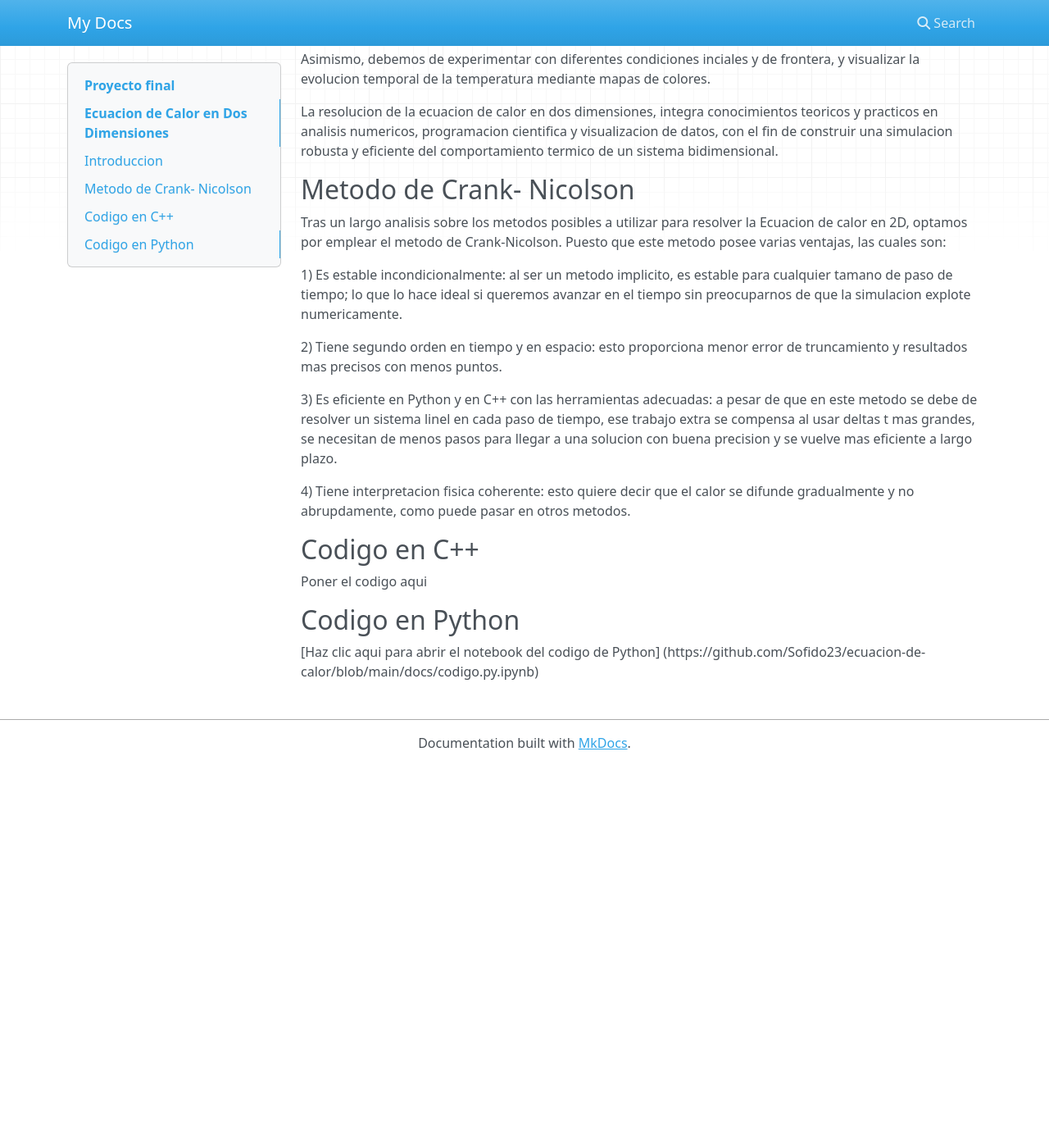
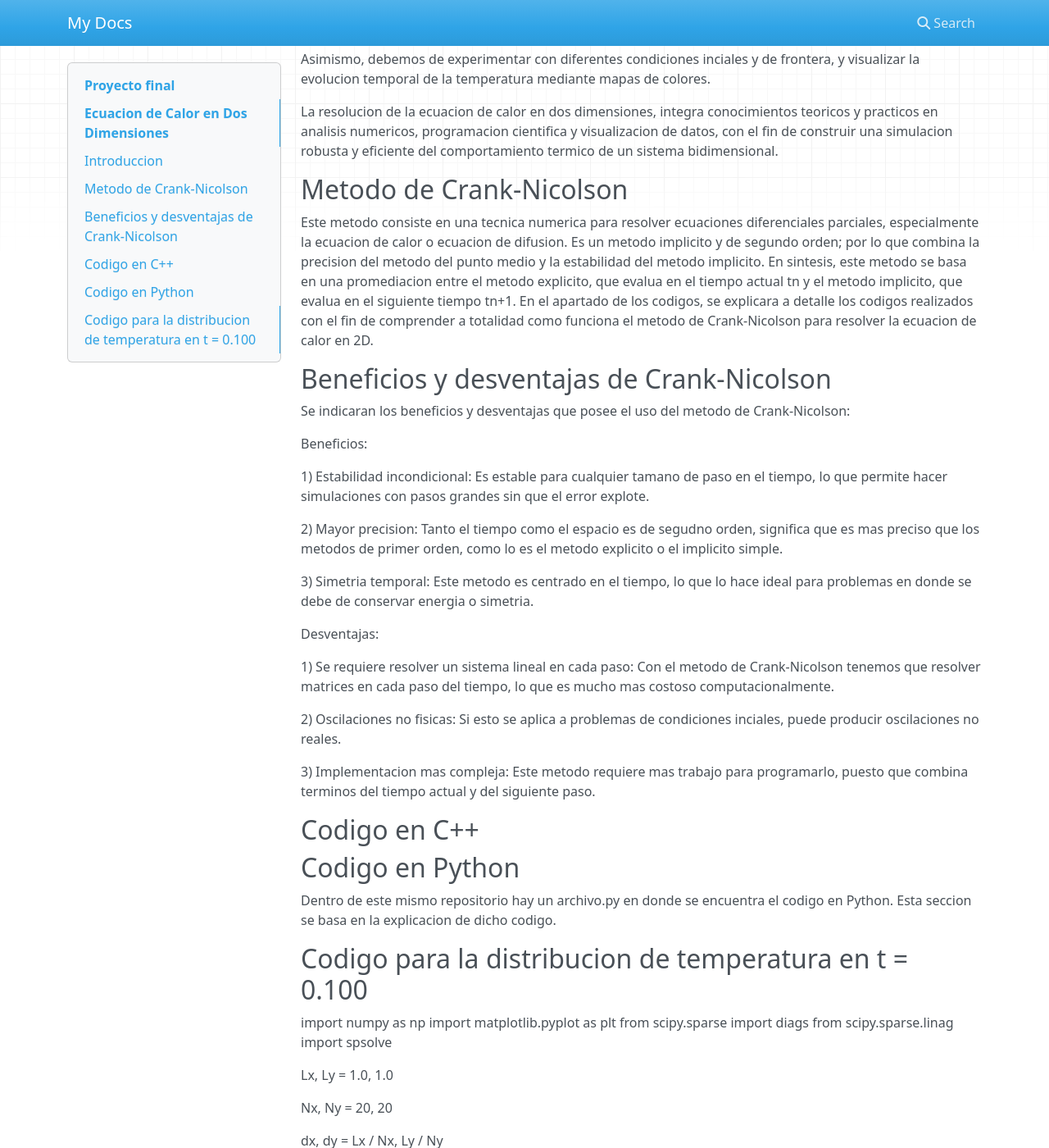
Before and after one commit to Sofido23/ecuacion-de-calor, an MkDocs documentation site: the page built from docs/index.md, in a window 1280 px wide and 1400 px high, scrolled down 827 px. Shown: the whole window at 82% size. Built offline with MkDocs 1.6.1, drawn with Linux system fonts in a browser that asks for light colours; nearby versions of some CDN libraries; before the commit the page ends 1761 px from its top, so only the background shows below that; some of the changed text lies outside the part shown.

Commit message:
Actualizacion de contenido

```diff
--- a/docs/index.md
+++ b/docs/index.md
@@ -15,7 +15,7 @@ Ricardo Jose Suarez Sancho (C17810)
 Karolay..
 
 
-** Julio 2025**
+**Julio 2025**
 
 
 ## Introduccion
@@ -37,25 +37,87 @@ Asimismo, debemos de experimentar con diferentes condiciones inciales y de front
 La resolucion de la ecuacion de calor en dos dimensiones, integra conocimientos teoricos y practicos en analisis numericos, programacion cientifica y visualizacion de datos, con el fin de construir una simulacion robusta y eficiente del comportamiento termico de un sistema bidimensional.
 
 
-## Metodo de Crank- Nicolson
+## Metodo de Crank-Nicolson
 
-Tras un largo analisis sobre los metodos posibles a utilizar para resolver la Ecuacion de calor en 2D, optamos por emplear el metodo de Crank-Nicolson.
-Puesto que este metodo posee varias ventajas, las cuales son:
+Este metodo consiste en una tecnica numerica para resolver ecuaciones diferenciales parciales, especialmente la ecuacion de calor o ecuacion de difusion. Es un metodo implicito y de segundo orden; por lo que combina la precision del metodo del punto medio y la estabilidad del metodo implicito.
+En sintesis, este metodo se basa en una promediacion entre el metodo explicito, que evalua  en el tiempo actual tn y el metodo implicito, que evalua en el siguiente tiempo tn+1.
+En el apartado de los codigos, se explicara a detalle los codigos realizados con el fin de comprender a totalidad como funciona el metodo de Crank-Nicolson para resolver la ecuacion de calor en 2D.
 
-1) Es estable incondicionalmente: al ser un metodo implicito, es estable para cualquier tamano de paso de tiempo; lo que lo hace ideal si queremos avanzar en el tiempo sin preocuparnos de que la simulacion explote numericamente.
 
-2) Tiene segundo orden en tiempo y en espacio: esto proporciona menor error de truncamiento y resultados mas precisos con menos puntos.
+## Beneficios y desventajas de Crank-Nicolson
+Se indicaran los beneficios y desventajas que posee el uso del metodo de Crank-Nicolson:
 
-3) Es eficiente en Python y en C++ con las herramientas adecuadas: a pesar de que en  este metodo se debe de resolver un sistema linel en cada paso de tiempo, ese trabajo extra se compensa al usar deltas t mas grandes, se necesitan de menos pasos para llegar a una solucion con buena precision y se vuelve mas eficiente a largo plazo.
+Beneficios:
 
-4) Tiene interpretacion fisica coherente: esto quiere decir que el calor se difunde gradualmente y no abrupdamente, como puede pasar en otros metodos.
+1) Estabilidad incondicional: Es estable para cualquier tamano de paso en el tiempo, lo que permite hacer simulaciones con pasos grandes sin que el error explote.
 
+2) Mayor precision: Tanto el tiempo como el espacio es de segudno orden, significa que es mas preciso que los metodos de primer orden, como lo es el metodo explicito o el implicito simple.
+
+3) Simetria temporal: Este metodo es centrado en el tiempo, lo que lo hace ideal para problemas en donde se debe de conservar energia o simetria.
+
+Desventajas:
+
+1) Se requiere resolver un sistema lineal en cada paso: Con el metodo de Crank-Nicolson tenemos que resolver matrices en cada paso del tiempo, lo que es mucho mas costoso computacionalmente.
+
+2) Oscilaciones no fisicas: Si esto se aplica a problemas de condiciones inciales, puede producir oscilaciones no reales.
+
+3) Implementacion mas compleja: Este metodo requiere mas trabajo para programarlo, puesto que combina terminos del tiempo actual y del siguiente paso.
 
 
 ## Codigo en C++
 
-Poner el codigo aqui
+
 
 ## Codigo en Python
+Dentro de este mismo repositorio hay un archivo.py en donde se encuentra el codigo en Python. Esta seccion se basa en la explicacion de dicho codigo.
 
-[Haz clic aqui para abrir el notebook del codigo de Python] (https://github.com/Sofido23/ecuacion-de-calor/blob/main/docs/codigo.py.ipynb)
+##Codigo para la distribucion de temperatura en t = 0.100
+
+import numpy as np
+import matplotlib.pyplot as plt
+from scipy.sparse import diags
+from scipy.sparse.linag import spsolve
+
+Lx, Ly = 1.0, 1.0
+
+Nx, Ny = 20, 20
+
+dx, dy = Lx / Nx, Ly / Ny
+
+x = np.linspace(0, Lx, Nx+1)
+y = np.linspace(0, Ly, Ny+1)
+
+T = 0.1
+dt = 0.001
+nt = int(T / dt)
+
+alpha = 1.0
+
+u = np.zeros((Nx+1, Ny+1))
+u_new = np.zeros_like(u)
+
+X, Y = np.meshgrid(x, y, indexing='ij')
+
+u[:, :] = np.exp(-100 * ((X - 0.5)**2 + (Y - 0.5)**2))
+
+rx = alpha * dt / (2 * dx**2)
+ry = alpha * dt / (2 * dy**2)
+
+Ax = diags([[-rx]*(Nx-1), [1+2*rx]*(Nx-1), [-rx]*(Nx-1)], [-1,0,1], shape=(Nx-1, Nx-1))
+Bx = diags([[rx]*(Nx-1), [1-2*rx]*(Nx-1), [rx]*(Nx-1)], [-1,0,1], shape=(Nx-1, Nx-1))
+
+Ay = diags([[-ry]*(Ny-1), [1+2*ry]*(Ny-1), [-ry]*(Ny-1)], [-1,0,1], shape=(Ny-1, Ny-1))
+By = diags([[ry]*(Ny-1), [1-2*ry]*(Ny-1), [ry]*(Ny-1)], [-1,0,1], shape=(Ny-1, Ny-1))
+
+for n in range(nt):
+    u_star = np.zeros_like(u)
+
+    for j in range(1, Ny):
+        rhs = Bx.dot(u[1:Nx, j])
+        u_star[1:Nx, j] = spsolve(Ax, rhs)
+
+    for i in range(1, Nx):
+        rhs = By.dot(u_star[i, 1:Ny])
+        u_new[i, 1:Ny] = spsolve(Ay, rhs)
+
+    u[:, :] = u_new[:, :]
```
